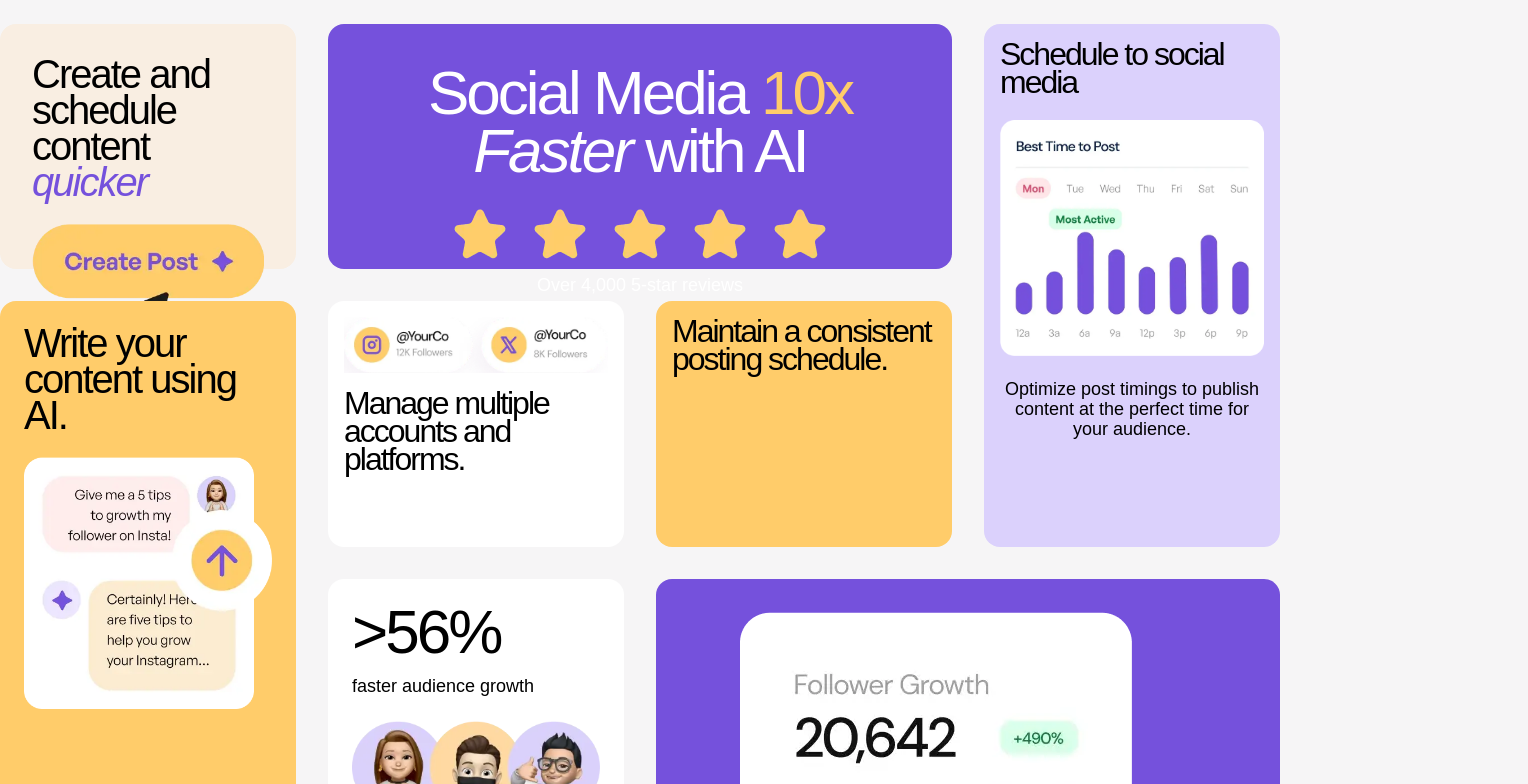
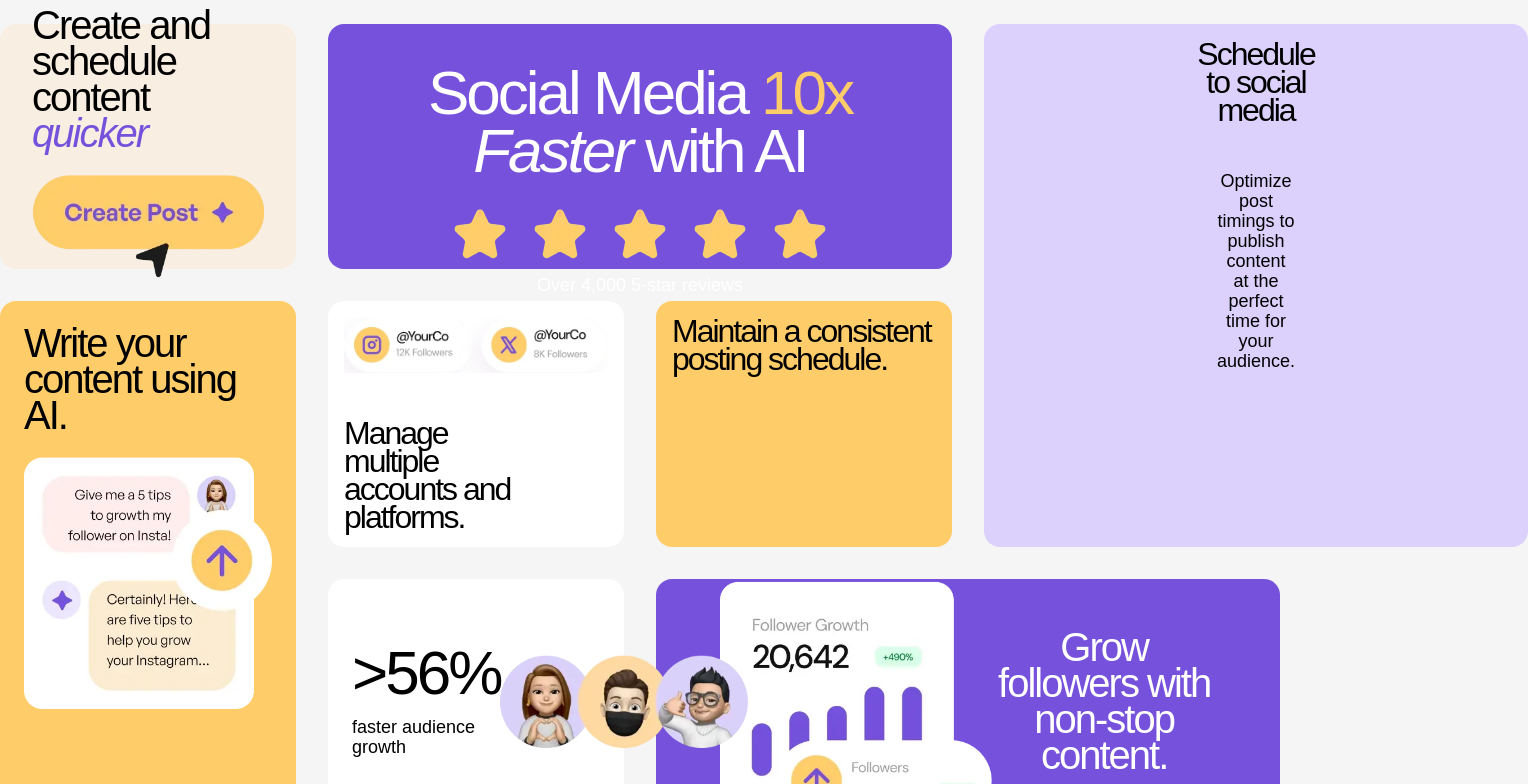
Before and after one commit to timshandrew/bento-grid, a React (Vite) app: page / in a window 1280 px wide. Shown: the top 784 px of the page, 1528 px wide, since content can reach past the window. Built offline with nearby package versions, Linux system fonts and the light colour scheme; a web font is replaced by a local one.

Commit message:
tweak tablet layout

```diff
--- a/src/App.jsx
+++ b/src/App.jsx
@@ -10,7 +10,7 @@ import aiContentImg from "./assets/images/illustration-ai-content.webp";
 function App() {
   return (
     <div className="mx-auto my-3 grid max-w-52 gap-4 md:max-w-100 md:grid-cols-2 lg:h-screen lg:max-w-250 lg:grid-cols-4 lg:grid-rows-3">
-      <div className="flex flex-col place-items-center rounded-2xl bg-purple-500 p-5 text-white lg:col-span-2 lg:col-start-2 lg:row-start-1">
+      <div className="flex flex-col place-items-center rounded-2xl bg-purple-500 p-5 text-white md:col-span-2 lg:col-span-2 lg:col-start-2 lg:row-start-1">
         <h1 className="text-preset-1 mb-3 text-center">
           Social Media <span className="text-yellow-500">10x</span>
           <span className="italic"> Faster</span> with AI
@@ -21,9 +21,9 @@ function App() {
         </span>
       </div>
 
-      <div className="rounded-2xl bg-white p-2 md:col-span-1 lg:col-span-1 lg:col-start-2 lg:row-start-2">
+      <div className="rounded-2xl bg-white p-2 md:col-span-1 md:flex md:flex-col md:place-content-between lg:col-span-1 lg:col-start-2 lg:row-start-2">
         <img className="mb-2" src={multiplePathsImg} />
-        <h1 className="text-preset-3">
+        <h1 className="text-preset-3 md:w-7/10">
           Manage multiple accounts and platforms.
         </h1>
       </div>
@@ -33,12 +33,14 @@ function App() {
           Maintain a consistent posting schedule.
         </h1>
         <div
-          className={`h-17 w-full bg-no-repeat md:h-30 bg-[url(${consistentImg})] `}
+          className={`h-17 w-full bg-contain bg-no-repeat md:h-26 md:w-7/10 bg-[url(${consistentImg})]`}
         />
       </div>
 
-      <div className="rounded-2xl bg-purple-100 p-2 md:col-span-2 lg:col-span-1 lg:col-start-4 lg:row-span-2 lg:row-start-1">
-        <h1 className="text-preset-3 mb-3">Schedule to social media</h1>
+      <div className="flex flex-col place-items-center rounded-2xl bg-purple-100 p-2 md:col-span-2 md:px-34 lg:col-span-1 lg:col-start-4 lg:row-span-2 lg:row-start-1">
+        <h1 className="text-preset-3 mb-3 text-center">
+          Schedule to social media
+        </h1>
         <img className="mb-3" src={scheduleImg} />
         <span className="text-preset-4 font-dm-sans-reg block text-center">
           Optimize post timings to publish content at the perfect time for your
@@ -46,15 +48,15 @@ function App() {
         </span>
       </div>
 
-      <div className="rounded-2xl bg-purple-500 p-4 text-white md:col-span-2 lg:col-span-2 lg:col-start-3 lg:row-start-3">
-        <img className="mx-auto mb-5" src={growthImg} />
+      <div className="rounded-2xl bg-purple-500 p-4 text-white md:col-span-2 md:flex md:place-items-center md:px-8 lg:col-span-2 lg:col-start-3 lg:row-start-3">
+        <img className="mx-auto mb-5 md:mb-0 md:h-30" src={growthImg} />
         <h1 className="text-preset-2 text-center">
           Grow followers with non-stop content.
         </h1>
       </div>
 
-      <div className="rounded-2xl bg-white p-3 md:col-span-2 lg:col-span-1 lg:col-start-2 lg:row-start-3">
-        <h1 className="text-preset-4 font-dm-sans-reg mb-3">
+      <div className="items-center justify-between rounded-2xl bg-white p-3 md:col-span-2 md:flex lg:col-span-1 lg:col-start-2 lg:row-start-3">
+        <h1 className="text-preset-4 font-dm-sans-reg mb-3 md:mb-0 md:h-min">
           <span className="text-preset-1 font-dm-sans-med mb-2 block">
             &gt;56%
           </span>
@@ -63,7 +65,7 @@ function App() {
         <img src={audienceImg} />
       </div>
 
-      <div className="rounded-2xl bg-yellow-100 p-4 lg:col-span-1 lg:col-start-1 lg:row-start-1">
+      <div className="rounded-2xl bg-yellow-100 p-4 md:flex md:flex-col md:justify-center lg:col-span-1 lg:col-start-1 lg:row-start-1">
         <h1 className="text-preset-2 mb-3">
           Create and schedule content
           <span className="text-purple-500 italic"> quicker</span>
```
